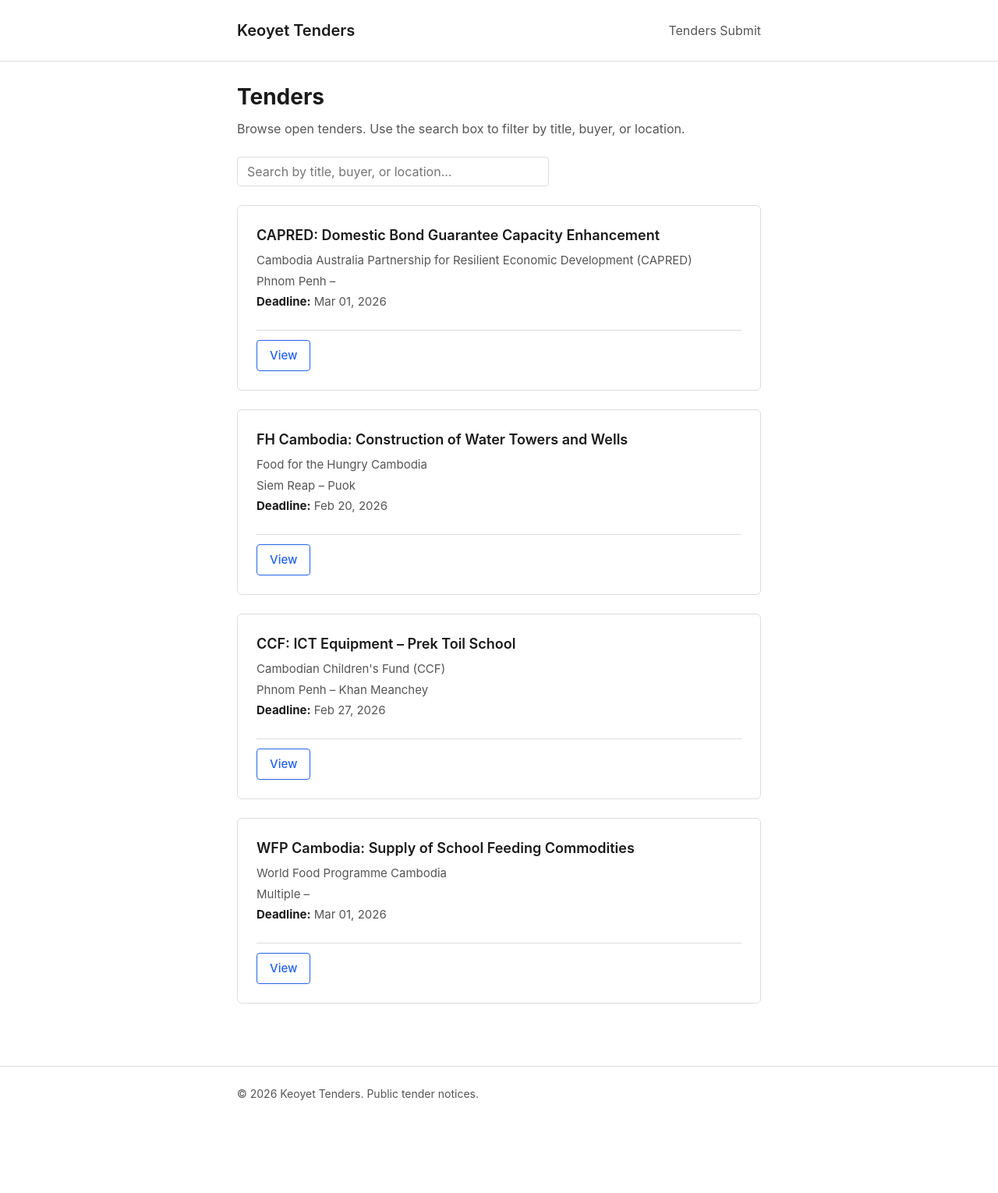
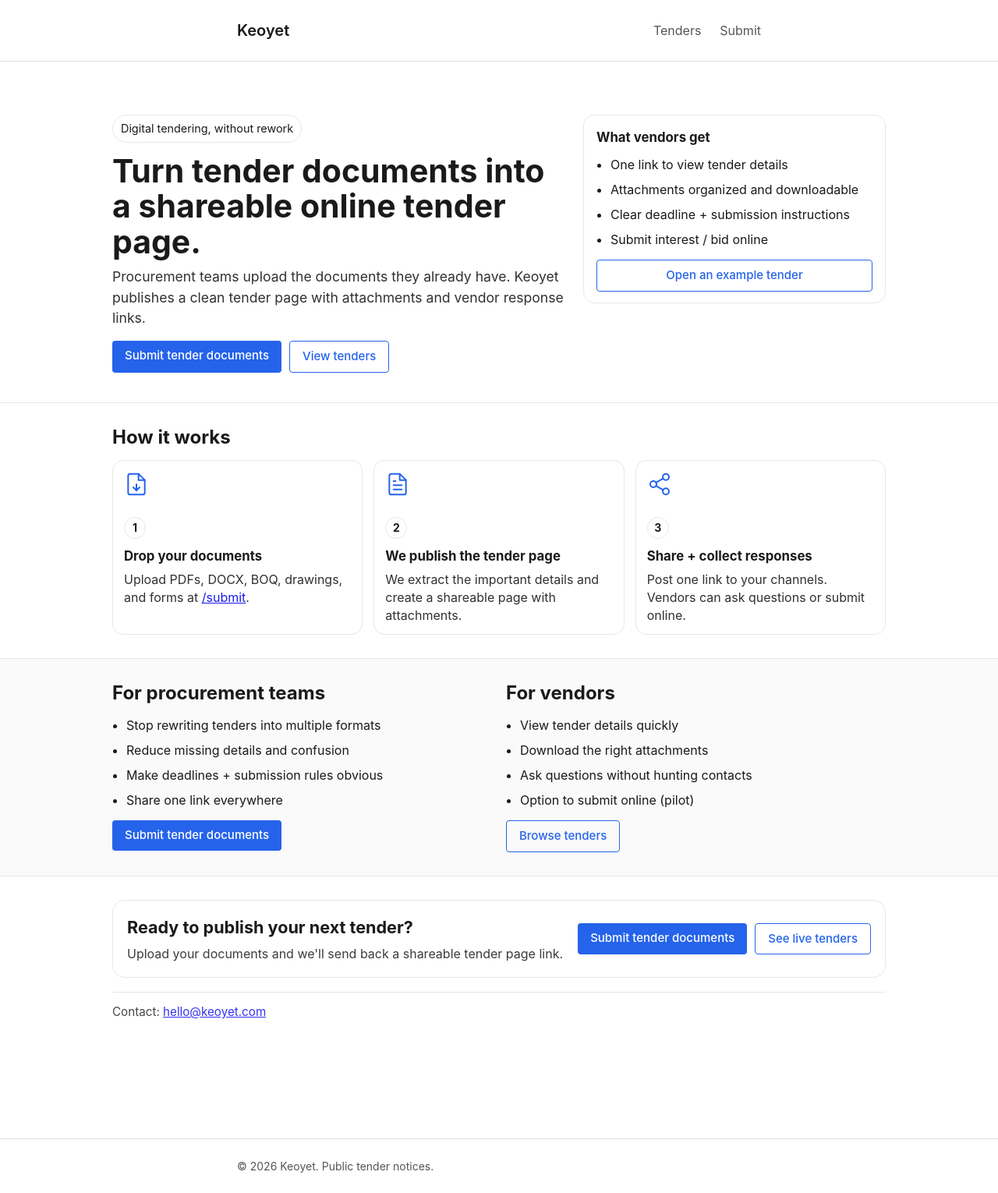
Before and after one commit to nuonsinoeunsamnang/Keoyet, a Jekyll site: the page built from index.html, in a window 1280 px wide. Shown: the whole page at 78% size. Built offline with Jekyll 4.4.1, drawn with Linux system fonts in a browser that asks for light colours; before the commit the page ends 1437 px from its top, so only the background shows below that.

Commit message:
landing page v1

```diff
--- a/_config.yml
+++ b/_config.yml
@@ -1,7 +1,7 @@
 # Keoyet Phase-0: Digital Tender Pages
 # Jekyll config for GitHub Pages
 
-title: "Keoyet Tenders"
+title: "Keoyet"
 description: "Public tender notices and submission information"
 baseurl: ""
 url: "https://tenders.keoyet.com"
--- a/_includes/head.html
+++ b/_includes/head.html
@@ -3,4 +3,5 @@
 <title>{% if page.title %}{{ page.title }} | {% endif %}{{ site.title }}</title>
 <meta name="description" content="{% if page.description %}{{ page.description }}{% else %}{{ site.description }}{% endif %}">
 <link rel="stylesheet" href="{{ '/assets/css/main.css' | relative_url }}">
+{% if page.landing %}<link rel="stylesheet" href="{{ '/assets/css/landing.css' | relative_url }}">{% endif %}
 <link rel="canonical" href="{{ page.url | absolute_url }}">
--- a/_includes/header.html
+++ b/_includes/header.html
@@ -2,7 +2,7 @@
   <div class="wrap">
     <a class="site-title" href="{{ '/' | relative_url }}">{{ site.title }}</a>
     <nav class="site-nav">
-      <a href="{{ '/' | relative_url }}">Tenders</a>
+      <a href="{{ '/tenders/' | relative_url }}">Tenders</a>
       <a href="{{ '/submit/' | relative_url }}">Submit</a>
     </nav>
   </div>
--- /dev/null
+++ b/assets/css/landing.css
@@ -0,0 +1,237 @@
+.landing {
+  padding-bottom: 40px;
+}
+
+.landing-wrap {
+  max-width: 1040px;
+}
+
+.hero {
+  padding: 44px 0 28px;
+  border-bottom: 1px solid #e5e7eb;
+}
+
+.hero-grid {
+  display: grid;
+  gap: 22px;
+  grid-template-columns: 1.2fr 0.8fr;
+  align-items: start;
+}
+
+.badge {
+  display: inline-block;
+  font-size: 0.9rem;
+  padding: 6px 10px;
+  border: 1px solid #e5e7eb;
+  border-radius: 999px;
+  background: #fff;
+}
+
+.hero-title {
+  margin: 14px 0 8px;
+  font-size: clamp(1.9rem, 3.2vw, 3rem);
+  line-height: 1.12;
+}
+
+.hero-subtitle {
+  margin: 0 0 16px;
+  font-size: 1.1rem;
+  line-height: 1.5;
+  opacity: 0.9;
+}
+
+.hero-cta {
+  display: flex;
+  gap: 10px;
+  flex-wrap: wrap;
+  margin: 14px 0 10px;
+}
+
+.hero-note {
+  margin: 10px 0 0;
+  font-size: 0.95rem;
+  opacity: 0.75;
+}
+
+.hero-card .card {
+  border: 1px solid #e5e7eb;
+  border-radius: 14px;
+  padding: 16px 16px 14px;
+  background: #fff;
+}
+
+.card-title {
+  margin: 0 0 10px;
+  font-size: 1.05rem;
+}
+
+.card-list {
+  margin: 0;
+  padding-left: 18px;
+  display: grid;
+  gap: 8px;
+}
+
+.card-cta {
+  margin-top: 14px;
+}
+
+.btn-block {
+  display: inline-block;
+  width: 100%;
+  text-align: center;
+}
+
+.section {
+  padding: 30px 0;
+}
+
+.section-alt {
+  background: #fafafa;
+  border-top: 1px solid #e5e7eb;
+  border-bottom: 1px solid #e5e7eb;
+}
+
+.section-title {
+  margin: 0 0 14px;
+  font-size: 1.5rem;
+  line-height: 1.2;
+}
+
+.steps {
+  display: grid;
+  gap: 14px;
+  grid-template-columns: repeat(3, minmax(0, 1fr));
+}
+
+.step {
+  border: 1px solid #e5e7eb;
+  border-radius: 14px;
+  padding: 14px 14px 12px;
+  background: #fff;
+  position: relative;
+}
+
+.step-icon {
+  width: 48px;
+  height: 48px;
+  margin-bottom: 10px;
+  color: #2563eb;
+  animation: step-icon-in 0.5s ease-out backwards;
+}
+
+.step:nth-child(1) .step-icon { animation-delay: 0.05s; }
+.step:nth-child(2) .step-icon { animation-delay: 0.15s; }
+.step:nth-child(3) .step-icon { animation-delay: 0.25s; }
+
+@keyframes step-icon-in {
+  from {
+    opacity: 0;
+    transform: translateY(-8px);
+  }
+  to {
+    opacity: 1;
+    transform: translateY(0);
+  }
+}
+
+.step:hover .step-icon {
+  animation: step-icon-pulse 1.5s ease-in-out;
+}
+
+@keyframes step-icon-pulse {
+  0%, 100% { transform: scale(1); }
+  50% { transform: scale(1.08); }
+}
+
+.step-num {
+  width: 28px;
+  height: 28px;
+  border-radius: 999px;
+  border: 1px solid #e5e7eb;
+  display: grid;
+  place-items: center;
+  font-weight: 700;
+  margin-bottom: 10px;
+  font-size: 0.875rem;
+}
+
+.step-title {
+  margin: 0 0 6px;
+  font-size: 1.05rem;
+}
+
+.step-text {
+  margin: 0;
+  opacity: 0.9;
+  line-height: 1.45;
+}
+
+.two-col {
+  display: grid;
+  gap: 18px;
+  grid-template-columns: repeat(2, minmax(0, 1fr));
+}
+
+.bullets {
+  margin: 0;
+  padding-left: 18px;
+  display: grid;
+  gap: 8px;
+}
+
+.inline-cta {
+  margin-top: 14px;
+}
+
+.cta-box {
+  border: 1px solid #e5e7eb;
+  border-radius: 16px;
+  padding: 18px;
+  background: #fff;
+  display: flex;
+  gap: 12px;
+  align-items: center;
+  justify-content: space-between;
+  flex-wrap: wrap;
+}
+
+.cta-title {
+  margin: 0 0 6px;
+  font-size: 1.35rem;
+}
+
+.cta-text {
+  margin: 0;
+  opacity: 0.85;
+}
+
+.cta-actions {
+  display: flex;
+  gap: 10px;
+  flex-wrap: wrap;
+}
+
+.landing-footer {
+  margin-top: 18px;
+  padding-top: 14px;
+  border-top: 1px solid #e5e7eb;
+}
+
+.footer-text {
+  margin: 0;
+  opacity: 0.8;
+  font-size: 0.95rem;
+}
+
+@media (max-width: 860px) {
+  .hero-grid {
+    grid-template-columns: 1fr;
+  }
+  .steps {
+    grid-template-columns: 1fr;
+  }
+  .two-col {
+    grid-template-columns: 1fr;
+  }
+}
--- a/assets/css/main.css
+++ b/assets/css/main.css
@@ -65,6 +65,12 @@
 
 .site-title:hover {
   color: var(--color-primary);
+}
+
+.site-nav {
+  display: flex;
+  align-items: center;
+  gap: 1.5rem;
 }
 
 .site-nav a {
--- a/index.html
+++ b/index.html
@@ -1,62 +1,151 @@
 ---
 layout: default
-search_data: true
+title: Keoyet — Digital tenders from existing documents
+landing: true
 ---
 
-<div class="home">
-  <div class="wrap">
-    <h1 class="page-title">Tenders</h1>
-    <p class="page-intro">Browse open tenders. Use the search box to filter by title, buyer, or location.</p>
+<main class="landing">
+  <section class="hero">
+    <div class="wrap landing-wrap">
+      <div class="hero-grid">
+        <div class="hero-copy">
+          <span class="badge">Digital tendering, without rework</span>
+          <h1 class="hero-title">Turn tender documents into a shareable online tender page.</h1>
+          <p class="hero-subtitle">
+            Procurement teams upload the documents they already have. Keoyet publishes a clean tender page with attachments
+            and vendor response links.
+          </p>
 
-    <div class="search-box-wrap">
-      <label for="tender-search" class="visually-hidden">Search tenders</label>
-      <input type="search" id="tender-search" class="search-input" placeholder="Search by title, buyer, or location..." aria-label="Search tenders">
+          <div class="hero-cta">
+            <a class="btn btn-primary" href="{{ '/submit/' | relative_url }}">Submit tender documents</a>
+            <a class="btn btn-secondary" href="{{ '/tenders/' | relative_url }}">View tenders</a>
+          </div>
+
+        </div>
+
+        <div class="hero-card">
+          <div class="card">
+            <h3 class="card-title">What vendors get</h3>
+            <ul class="card-list">
+              <li>One link to view tender details</li>
+              <li>Attachments organized and downloadable</li>
+              <li>Clear deadline + submission instructions</li>
+              <li>Submit interest / bid online</li>
+            </ul>
+            <div class="card-cta">
+              <a class="btn btn-secondary btn-block" href="{{ '/tenders/' | relative_url }}">Open an example tender</a>
+            </div>
+          </div>
+        </div>
+      </div>
     </div>
+  </section>
 
-    <div id="tender-list" class="tender-list">
-      {% assign published = site.tenders | where: "published", true | sort: "date_posted" | reverse %}
-      {% for tender in published %}
-      <article class="tender-card" data-searchable="{{ tender.title | downcase }} {{ tender.buyer.name | downcase }} {{ tender.location.province | downcase }} {{ tender.location.district | downcase }} {{ tender.location.address_text | downcase }}">
-        <h2 class="tender-card-title">
-          <a href="{{ tender.url | relative_url }}">{{ tender.title }}</a>
-        </h2>
-        <p class="tender-card-buyer">{{ tender.buyer.name }}</p>
-        {% if tender.location.province or tender.location.district %}
-        <p class="tender-card-location">
-          {% if tender.location.province %}{{ tender.location.province }}{% endif %}
-          {% if tender.location.district %} &ndash; {{ tender.location.district }}{% endif %}
+  <section class="section" id="how">
+    <div class="wrap landing-wrap">
+      <h2 class="section-title">How it works</h2>
+      <div class="steps">
+        <div class="step">
+          <div class="step-icon" aria-hidden="true">
+            <svg xmlns="http://www.w3.org/2000/svg" width="32" height="32" viewBox="0 0 24 24" fill="none" stroke="currentColor" stroke-width="1.5" stroke-linecap="round" stroke-linejoin="round">
+              <path d="M14 2H6a2 2 0 0 0-2 2v16a2 2 0 0 0 2 2h12a2 2 0 0 0 2-2V8z"/>
+              <polyline points="14 2 14 8 20 8"/>
+              <path d="M12 18v-6"/>
+              <path d="M9 15l3 3 3-3"/>
+            </svg>
+          </div>
+          <div class="step-num">1</div>
+          <h3 class="step-title">Drop your documents</h3>
+          <p class="step-text">
+            Upload PDFs, DOCX, BOQ, drawings, and forms at <a href="{{ '/submit/' | relative_url }}">/submit</a>.
+          </p>
+        </div>
+        <div class="step">
+          <div class="step-icon" aria-hidden="true">
+            <svg xmlns="http://www.w3.org/2000/svg" width="32" height="32" viewBox="0 0 24 24" fill="none" stroke="currentColor" stroke-width="1.5" stroke-linecap="round" stroke-linejoin="round">
+              <path d="M14 2H6a2 2 0 0 0-2 2v16a2 2 0 0 0 2 2h12a2 2 0 0 0 2-2V8z"/>
+              <polyline points="14 2 14 8 20 8"/>
+              <line x1="16" y1="13" x2="8" y2="13"/>
+              <line x1="16" y1="17" x2="8" y2="17"/>
+              <polyline points="10 9 9 9 8 9"/>
+            </svg>
+          </div>
+          <div class="step-num">2</div>
+          <h3 class="step-title">We publish the tender page</h3>
+          <p class="step-text">
+            We extract the important details and create a shareable page with attachments.
+          </p>
+        </div>
+        <div class="step">
+          <div class="step-icon" aria-hidden="true">
+            <svg xmlns="http://www.w3.org/2000/svg" width="32" height="32" viewBox="0 0 24 24" fill="none" stroke="currentColor" stroke-width="1.5" stroke-linecap="round" stroke-linejoin="round">
+              <circle cx="18" cy="5" r="3"/>
+              <circle cx="6" cy="12" r="3"/>
+              <circle cx="18" cy="19" r="3"/>
+              <line x1="8.59" y1="13.51" x2="15.42" y2="17.49"/>
+              <line x1="15.41" y1="6.51" x2="8.59" y2="10.49"/>
+            </svg>
+          </div>
+          <div class="step-num">3</div>
+          <h3 class="step-title">Share + collect responses</h3>
+          <p class="step-text">
+            Post one link to your channels. Vendors can ask questions or submit online.
+          </p>
+        </div>
+      </div>
+    </div>
+  </section>
+
+  <section class="section section-alt" id="for-procurement">
+    <div class="wrap landing-wrap">
+      <div class="two-col">
+        <div>
+          <h2 class="section-title">For procurement teams</h2>
+          <ul class="bullets">
+            <li>Stop rewriting tenders into multiple formats</li>
+            <li>Reduce missing details and confusion</li>
+            <li>Make deadlines + submission rules obvious</li>
+            <li>Share one link everywhere</li>
+          </ul>
+          <div class="inline-cta">
+            <a class="btn btn-primary" href="{{ '/submit/' | relative_url }}">Submit tender documents</a>
+          </div>
+        </div>
+
+        <div>
+          <h2 class="section-title">For vendors</h2>
+          <ul class="bullets">
+            <li>View tender details quickly</li>
+            <li>Download the right attachments</li>
+            <li>Ask questions without hunting contacts</li>
+            <li>Option to submit online (pilot)</li>
+          </ul>
+          <div class="inline-cta">
+            <a class="btn btn-secondary" href="{{ '/tenders/' | relative_url }}">Browse tenders</a>
+          </div>
+        </div>
+      </div>
+    </div>
+  </section>
+
+  <section class="section" id="cta">
+    <div class="wrap landing-wrap">
+      <div class="cta-box">
+        <div class="cta-copy">
+          <h2 class="cta-title">Ready to publish your next tender?</h2>
+          <p class="cta-text">Upload your documents and we'll send back a shareable tender page link.</p>
+        </div>
+        <div class="cta-actions">
+          <a class="btn btn-primary" href="{{ '/submit/' | relative_url }}">Submit tender documents</a>
+          <a class="btn btn-secondary" href="{{ '/tenders/' | relative_url }}">See live tenders</a>
+        </div>
+      </div>
+
+      <footer class="landing-footer">
+        <p class="footer-text">
+          Contact: <a href="mailto:hello@keoyet.com">hello@keoyet.com</a>
         </p>
-        {% endif %}
-        {% if tender.deadline.datetime %}
-        <p class="tender-card-deadline">
-          <strong>Deadline:</strong> <time datetime="{{ tender.deadline.datetime }}">{{ tender.deadline.datetime | date: "%b %d, %Y" }}</time>
-        </p>
-        {% endif %}
-        <p class="tender-card-actions">
-          <a class="btn btn-secondary" href="{{ tender.url | relative_url }}">View</a>
-        </p>
-      </article>
-      {% endfor %}
+      </footer>
     </div>
-
-    <noscript>
-      <p class="search-noscript">Search requires JavaScript. All published tenders are listed above.</p>
-    </noscript>
-  </div>
-</div>
-
-<script type="application/json" id="tender-search-data">
-[
-  {% assign published = site.tenders | where: "published", true | sort: "date_posted" | reverse %}
-  {% for tender in published %}
-  {
-    "title": {{ tender.title | jsonify }},
-    "buyer": {{ tender.buyer.name | jsonify }},
-    "location": "{{ tender.location.province }} {{ tender.location.district }} {{ tender.location.address_text }}",
-    "deadline": {{ tender.deadline.datetime | date: "%Y-%m-%d" | jsonify }},
-    "url": {{ tender.url | relative_url | jsonify }},
-    "searchable": "{{ tender.title | downcase }} {{ tender.buyer.name | downcase }} {{ tender.location.province | downcase }} {{ tender.location.district | downcase }} {{ tender.location.address_text | downcase }}"
-  }{% unless forloop.last %},{% endunless %}
-  {% endfor %}
-]
-</script>
+  </section>
+</main>
```
Also changed, not shown: tenders/index.html (added, +62 -0 lines).
